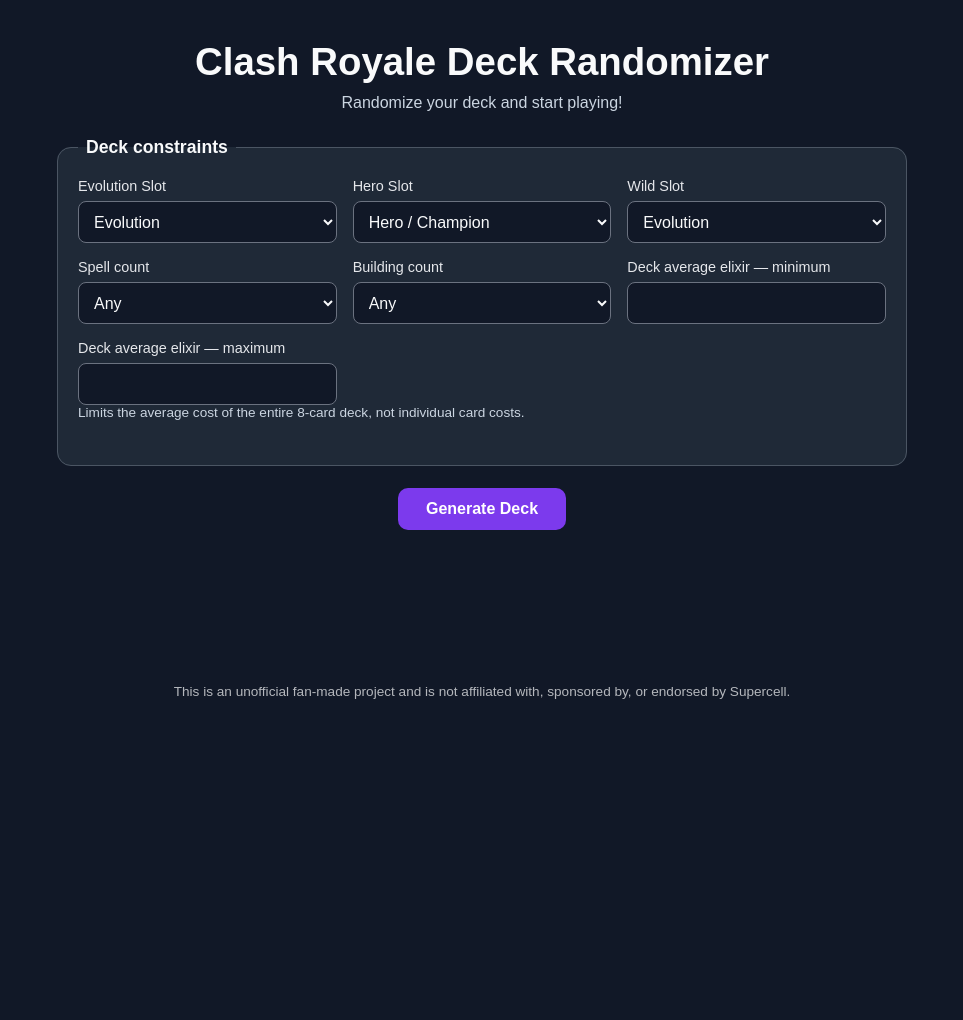
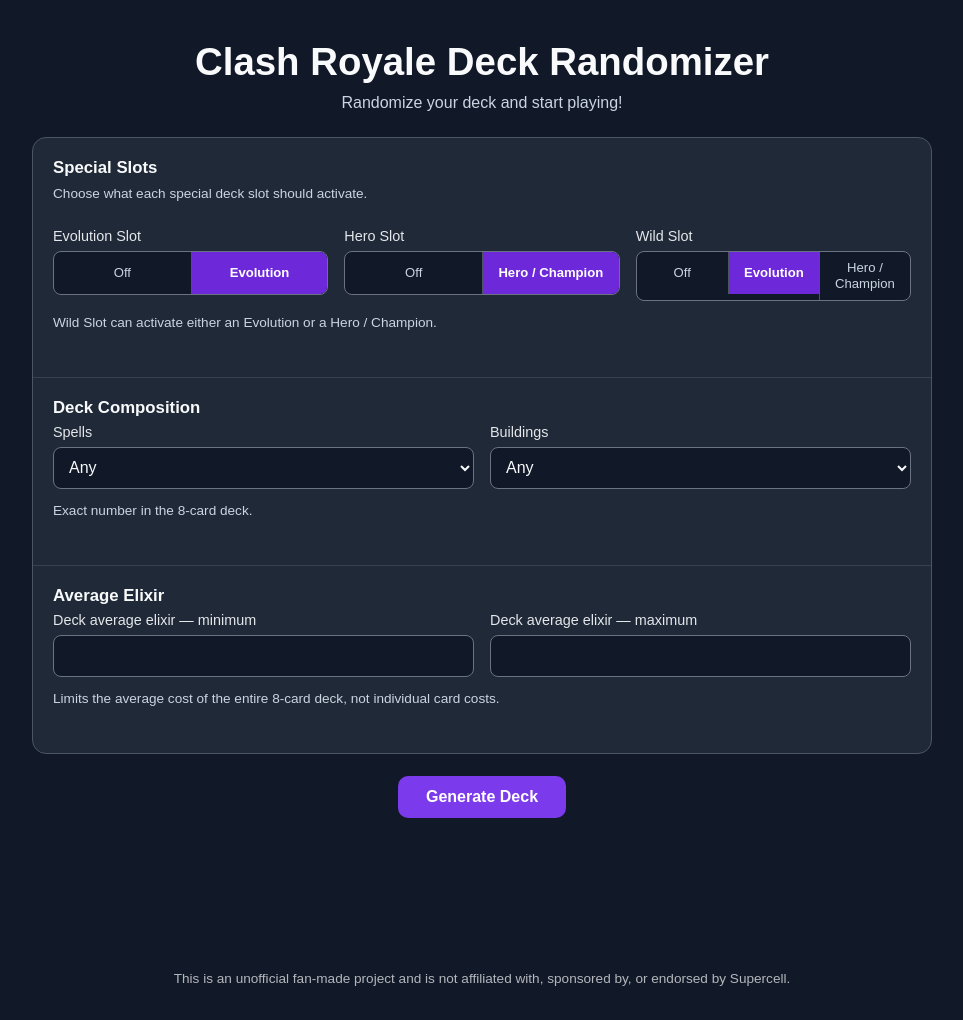
Before and after one commit to Franek2009/ClashRoyaleDeckRandomizer, a Flask app: page / in a window 1280 px wide. Shown: the whole page, without its empty margins (158-1121 px from the left). Before the commit the page ends 699 px from the top, so only its background shows below. Run offline with Flask 3, Linux system fonts and the light colour scheme.

Commit message:
Polish deck controls and error feedback

```diff
--- a/app.py
+++ b/app.py
@@ -33,27 +33,34 @@ AVERAGE_FIELDS = ("min_average_elixir", "max_average_elixir")
 
 FRIENDLY_ERRORS = {
     "type_counts_exceed_deck_size": (
-        "You selected more card types than can fit in an 8-card deck. "
-        "Reduce one of the values."
+        "You selected more card types than can fit in an 8-card deck."
     ),
     "not_enough_spells": (
-        "There aren't enough available Spell cards to build this deck."
+        "There aren't enough Spell cards available for this selection."
     ),
     "not_enough_buildings": (
-        "There aren't enough available Building cards to build this deck."
+        "There aren't enough Building cards available for this selection."
     ),
     "required_champion_needs_slot": (
-        "A required Champion needs either the Hero Slot or the Wild Slot "
-        "set to Hero / Champion."
+        "A required Champion needs the Hero Slot or Wild Slot set to "
+        "Hero / Champion."
     ),
     "average_min_greater_than_max": (
         "Minimum deck average cannot be greater than maximum deck average."
     ),
     "constraints_not_feasible": (
-        "These slot and deck constraints cannot be satisfied together. "
-        "Try relaxing one of the selections."
+        "These settings cannot produce a valid deck. Try relaxing one or "
+        "more constraints."
     ),
+    "invalid_count": "Choose Any or a whole number from the list.",
+    "invalid_average": "Enter a valid number for the deck average.",
+    "invalid_slot_selection": "Choose a valid special-slot setting.",
 }
+
+GENERIC_CONSTRAINT_ERROR = (
+    "These settings cannot produce a valid deck. Try relaxing one or more "
+    "constraints."
+)
 
 
 def _default_form_values():
@@ -73,7 +80,7 @@ def _parse_optional_int(field, value):
         return int(value)
     except ValueError as error:
         raise ConstraintError(
-            f"{field} must be an integer or Any"
+            f"{field} must be an integer or Any", code="invalid_count"
         ) from error
 
 
@@ -83,14 +90,18 @@ def _parse_optional_float(field, value):
     try:
         return float(value)
     except ValueError as error:
-        raise ConstraintError(f"{field} must be a number") from error
+        raise ConstraintError(
+            f"{field} must be a number", code="invalid_average"
+        ) from error
 
 
 def _parse_wild_mode(value):
     try:
         return WildSlotMode(value)
     except ValueError as error:
-        raise ConstraintError("wild_slot_mode is invalid") from error
+        raise ConstraintError(
+            "wild_slot_mode is invalid", code="invalid_slot_selection"
+        ) from error
 
 
 def _constraints_from_form(form_values):
@@ -172,7 +183,9 @@ def generate():
     except ConstraintError as error:
         return render_template(
             "index.html",
-            error_message=FRIENDLY_ERRORS.get(error.code, str(error)),
+            error_message=FRIENDLY_ERRORS.get(
+                error.code, GENERIC_CONSTRAINT_ERROR
+            ),
             form_values=form_values,
         )
 
@@ -186,8 +199,8 @@ def generate():
             else "Hero"
         )
         wild_form_notice = (
-            "After importing the deck, select the "
-            f"{selected_form} form for the Wild Slot in Clash Royale."
+            "After importing the deck, set the Wild Slot to "
+            f"{selected_form}."
         )
 
     return render_template(
--- a/static/style.css
+++ b/static/style.css
@@ -39,28 +39,108 @@ body {
 /* Constraints form */
 
 .constraints-form {
-    max-width: 850px;
+    max-width: 900px;
     margin: 0 auto;
 }
 
-.constraints-form fieldset {
-    margin: 0 0 22px;
-    padding: 20px;
+.constraints-panel {
+    overflow: hidden;
+    margin-bottom: 22px;
     border: 1px solid #4b5563;
     border-radius: 14px;
     text-align: left;
     background: #1f2937;
 }
 
-.constraints-form legend {
-    padding: 0 8px;
-    font-size: 1.1rem;
+.constraint-group {
+    padding: 20px;
+}
+
+.constraint-group + .constraint-group {
+    border-top: 1px solid #374151;
+}
+
+.constraint-group h2 {
+    margin: 0 0 6px;
+    font-size: 1.05rem;
+}
+
+.slot-controls {
+    display: grid;
+    grid-template-columns: repeat(3, minmax(0, 1fr));
+    gap: 16px;
+    margin-top: 16px;
+}
+
+.slot-control {
+    min-width: 0;
+    margin: 0;
+    padding: 0;
+    border: 0;
+}
+
+.slot-control legend {
+    margin-bottom: 7px;
+    padding: 0;
+    color: #e5e7eb;
+    font-size: 0.9rem;
+}
+
+.segmented-options {
+    display: flex;
+    overflow: hidden;
+    border: 1px solid #6b7280;
+    border-radius: 8px;
+    background: #111827;
+}
+
+.segment-option {
+    position: relative;
+    flex: 1 1 0;
+    min-width: 0;
+    cursor: pointer;
+}
+
+.segment-option input {
+    position: absolute;
+    width: 1px;
+    height: 1px;
+    margin: -1px;
+    overflow: hidden;
+    clip: rect(0, 0, 0, 0);
+    white-space: nowrap;
+}
+
+.segment-option span {
+    display: flex;
+    min-height: 42px;
+    padding: 8px 6px;
+    align-items: center;
+    justify-content: center;
+    text-align: center;
+    color: #cbd5e1;
+    font-size: 0.82rem;
+    line-height: 1.2;
+}
+
+.segment-option + .segment-option span {
+    border-left: 1px solid #4b5563;
+}
+
+.segment-option input:checked + span {
+    color: white;
+    background: #6d28d9;
     font-weight: bold;
 }
 
-.constraints-grid {
+.segment-option input:focus-visible + span {
+    outline: 2px solid #c4b5fd;
+    outline-offset: -3px;
+}
+
+.constraint-grid-two {
     display: grid;
-    grid-template-columns: repeat(3, minmax(0, 1fr));
+    grid-template-columns: repeat(2, minmax(0, 1fr));
     gap: 16px;
 }
 
@@ -94,9 +174,15 @@ body {
 }
 
 .constraint-help {
-    margin: 16px 0 0;
+    margin: 6px 0 0;
     color: #9ca3af;
     font-size: 0.85rem;
+    line-height: 1.4;
+}
+
+.constraint-grid-two + .constraint-help,
+.slot-controls + .constraint-help {
+    margin-top: 12px;
 }
 
 .header .error-message {
--- a/templates/index.html
+++ b/templates/index.html
@@ -24,6 +24,18 @@
         </div>
     {% endmacro %}
 
+    {% macro slot_option(name, value, label) %}
+        <label class="segment-option">
+            <input
+                type="radio"
+                name="{{ name }}"
+                value="{{ value }}"
+                {% if form_values[name] == value %}checked{% endif %}
+            >
+            <span>{{ label }}</span>
+        </label>
+    {% endmacro %}
+
     <main class="container">
 
         <header class="header">
@@ -31,38 +43,52 @@
             <p>Randomize your deck and start playing!</p>
 
             <form action="/generate" method="post" class="constraints-form">
-                <fieldset>
-                    <legend>Deck constraints</legend>
+                <div class="constraints-panel">
+                    <section class="constraint-group" aria-labelledby="special-slots-heading">
+                        <h2 id="special-slots-heading">Special Slots</h2>
+                        <p class="constraint-help">Choose what each special deck slot should activate.</p>
 
-                    <div class="constraints-grid">
-                        <div class="constraint-field">
-                            <label for="evolution_slot_enabled">Evolution Slot</label>
-                            <select id="evolution_slot_enabled" name="evolution_slot_enabled">
-                                <option value="off"{% if form_values['evolution_slot_enabled'] == 'off' %} selected{% endif %}>Off</option>
-                                <option value="on"{% if form_values['evolution_slot_enabled'] == 'on' %} selected{% endif %}>Evolution</option>
-                            </select>
+                        <div class="slot-controls">
+                            <fieldset class="slot-control">
+                                <legend>Evolution Slot</legend>
+                                <div class="segmented-options">
+                                    {{ slot_option('evolution_slot_enabled', 'off', 'Off') }}
+                                    {{ slot_option('evolution_slot_enabled', 'on', 'Evolution') }}
                                 </div>
+                            </fieldset>
 
-                        <div class="constraint-field">
-                            <label for="hero_slot_enabled">Hero Slot</label>
-                            <select id="hero_slot_enabled" name="hero_slot_enabled">
-                                <option value="off"{% if form_values['hero_slot_enabled'] == 'off' %} selected{% endif %}>Off</option>
-                                <option value="on"{% if form_values['hero_slot_enabled'] == 'on' %} selected{% endif %}>Hero / Champion</option>
-                            </select>
+                            <fieldset class="slot-control">
+                                <legend>Hero Slot</legend>
+                                <div class="segmented-options">
+                                    {{ slot_option('hero_slot_enabled', 'off', 'Off') }}
+                                    {{ slot_option('hero_slot_enabled', 'on', 'Hero / Champion') }}
                                 </div>
+                            </fieldset>
 
-                        <div class="constraint-field">
-                            <label for="wild_slot_mode">Wild Slot</label>
-                            <select id="wild_slot_mode" name="wild_slot_mode">
-                                <option value="off"{% if form_values['wild_slot_mode'] == 'off' %} selected{% endif %}>Off</option>
-                                <option value="evolution"{% if form_values['wild_slot_mode'] == 'evolution' %} selected{% endif %}>Evolution</option>
-                                <option value="hero_champion"{% if form_values['wild_slot_mode'] == 'hero_champion' %} selected{% endif %}>Hero / Champion</option>
-                            </select>
+                            <fieldset class="slot-control">
+                                <legend>Wild Slot</legend>
+                                <div class="segmented-options">
+                                    {{ slot_option('wild_slot_mode', 'off', 'Off') }}
+                                    {{ slot_option('wild_slot_mode', 'evolution', 'Evolution') }}
+                                    {{ slot_option('wild_slot_mode', 'hero_champion', 'Hero / Champion') }}
                                 </div>
+                            </fieldset>
+                        </div>
+                        <p class="constraint-help">Wild Slot can activate either an Evolution or a Hero / Champion.</p>
+                    </section>
 
-                        {{ count_select('spell_count', 'Spell count', 8) }}
-                        {{ count_select('building_count', 'Building count', 8) }}
+                    <section class="constraint-group" aria-labelledby="deck-composition-heading">
+                        <h2 id="deck-composition-heading">Deck Composition</h2>
+                        <div class="constraint-grid-two">
+                            {{ count_select('spell_count', 'Spells', 8) }}
+                            {{ count_select('building_count', 'Buildings', 8) }}
+                        </div>
+                        <p class="constraint-help">Exact number in the 8-card deck.</p>
+                    </section>
 
+                    <section class="constraint-group" aria-labelledby="average-elixir-heading">
+                        <h2 id="average-elixir-heading">Average Elixir</h2>
+                        <div class="constraint-grid-two">
                             <div class="constraint-field">
                             <label for="min_average_elixir">Deck average elixir — minimum</label>
                             <input
@@ -91,7 +117,8 @@
                             Limits the average cost of the entire 8-card deck,
                             not individual card costs.
                         </p>
-                </fieldset>
+                    </section>
+                </div>
 
                 <button type="submit" class="generate-button">
                     Generate Deck
@@ -109,7 +136,10 @@
 
                 <h2>Your Deck</h2>
 
-                <dl class="slot-summary" aria-label="Special slots">
+                <div class="result-summary">
+                    <section class="summary-group" aria-labelledby="slot-summary-heading">
+                        <h3 id="slot-summary-heading">Special Slots</h3>
+                        <dl class="slot-summary">
                             {% for slot in deck_summary['special_slots'] %}
                                 <div>
                                     <dt>
@@ -117,36 +147,26 @@
                                         {% elif slot['role'] == 'hero' %}Hero Slot
                                         {% else %}Wild Slot{% endif %}
                                     </dt>
-                            <dd>
+                                    <dd id="summary-slot-{{ slot['role'] }}">
                                         {% if slot['form'] == 'normal' %}Off
                                         {% else %}{{ slot['form']|replace('_', ' ')|title }}{% endif %}
                                     </dd>
                                 </div>
                             {% endfor %}
                         </dl>
+                    </section>
 
-                <dl class="deck-summary" aria-label="Deck summary">
-                    <div>
-                        <dt>Evolutions</dt>
-                        <dd id="summary-evolutions">{{ deck_summary['evolutions'] }}</dd>
+                    <section class="summary-group" aria-labelledby="deck-summary-heading">
+                        <h3 id="deck-summary-heading">Deck</h3>
+                        <dl class="deck-summary">
+                            <div><dt>Evolutions</dt><dd id="summary-evolutions">{{ deck_summary['evolutions'] }}</dd></div>
+                            <div><dt>Heroes / Champions</dt><dd id="summary-heroes">{{ deck_summary['heroes'] }}</dd></div>
+                            <div><dt>Spells</dt><dd id="summary-spells">{{ deck_summary['spells'] }}</dd></div>
+                            <div><dt>Buildings</dt><dd id="summary-buildings">{{ deck_summary['buildings'] }}</dd></div>
+                            <div><dt>Average Elixir</dt><dd id="summary-average-elixir">{{ deck_summary['average_elixir'] }}</dd></div>
+                        </dl>
+                    </section>
                 </div>
-                    <div>
-                        <dt>Heroes/Champions</dt>
-                        <dd id="summary-heroes">{{ deck_summary['heroes'] }}</dd>
-                    </div>
-                    <div>
-                        <dt>Spells</dt>
-                        <dd id="summary-spells">{{ deck_summary['spells'] }}</dd>
-                    </div>
-                    <div>
-                        <dt>Buildings</dt>
-                        <dd id="summary-buildings">{{ deck_summary['buildings'] }}</dd>
-                    </div>
-                    <div>
-                        <dt>Average Elixir</dt>
-                        <dd id="summary-average-elixir">{{ deck_summary['average_elixir'] }}</dd>
-                    </div>
-                </dl>
 
                 <div class="deck">
 
@@ -188,7 +208,7 @@
                                 <h3>{{ slot.card.name }}</h3>
 
                                 {% if slot.active_form.value != 'normal' %}
-                                    <span class="active-form">
+                                    <span class="active-form form-badge">
                                         {{ slot.active_form.value|capitalize }}
                                     </span>
                                 {% endif %}
```
Also changed, not shown: other parts of static/style.css (+48 -13 lines), tests/test_app.py (+80 -10 lines). Lines whose indentation alone changed are shown as unchanged.
